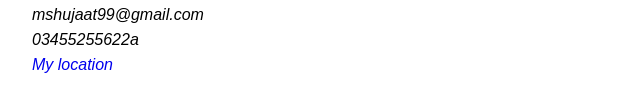
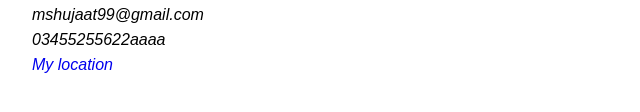
Before and after one commit to Shujaat-Karim/portfolio.com, a plain HTML site: page index.html in a window 1280 px wide. Shown: the part 894-1006 px from the top of the page, 96-736 px from the left. Drawn offline with Linux system fonts and the light colour scheme.

Commit message:
Update index.html

```diff
--- a/index.html
+++ b/index.html
@@ -95,7 +95,7 @@
             <div id="contacts">
                 <address id="address">
                     <span>mshujaat99@gmail.com</span> <br>
-                    <span>03455255622a</span> <br>
+                    <span>03455255622aaaa</span> <br>
                     <a href="https://maps.app.goo.gl/VhNG8wX6cht5wR2X8">My location</a>
                 </address>
             </div>
```
